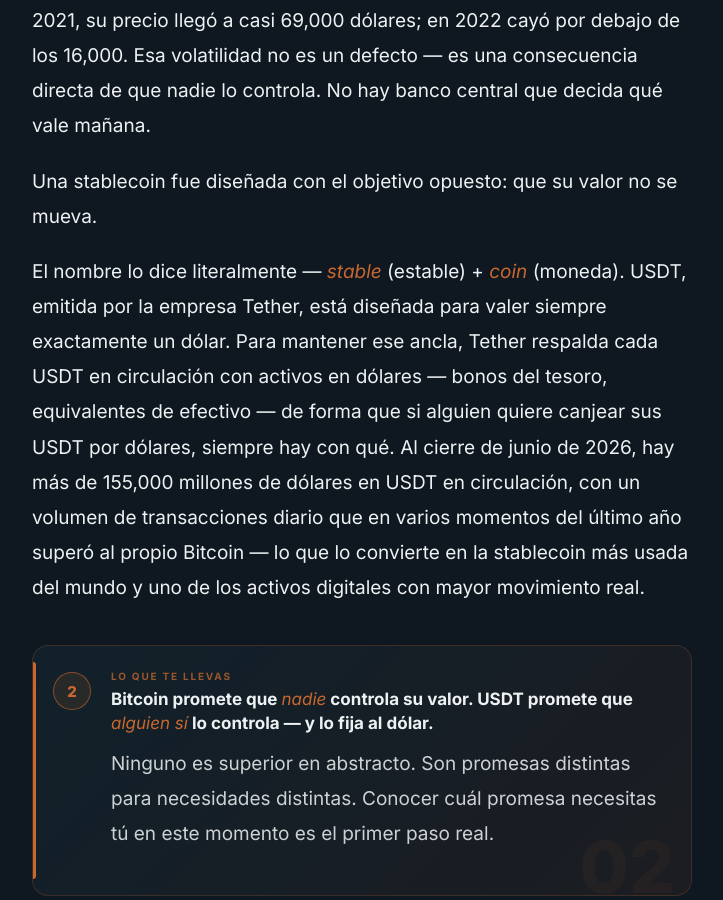
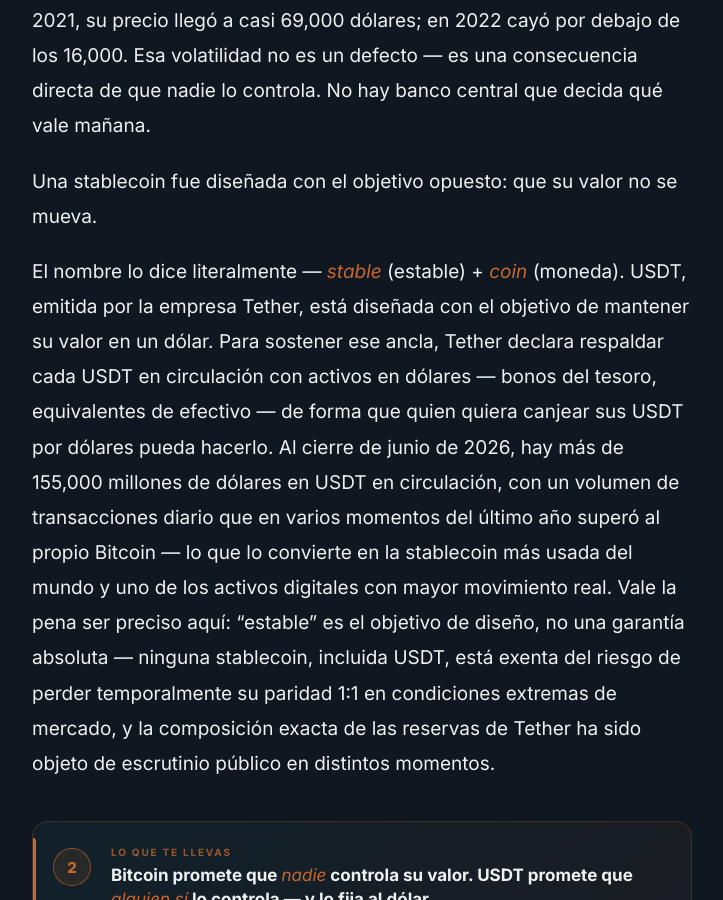
Before and after one commit to Appsalex/infinexa, a Jekyll site: the page built from _posts/2026-06-30-stablecoin-vs-bitcoin.md, in a window 1280 px wide and 900 px high, scrolled down 2442 px. Shown: the whole window, without its empty margins (278-1001 px from the left). Built offline with Jekyll 4.4.1, drawn with Linux system fonts in a browser that asks for light colours; some of the changed text lies outside the part shown.

Commit message:
Fase 5: auditoría de claims del blog
- Suavizado el lenguaje absoluto sobre la paridad de USDT en stablecoin-vs-bitcoin.md
  ('siempre exactamente un dólar' -> objetivo de diseño, no garantía; se agrega
  nota sobre riesgo de de-peg y escrutinio público de las reservas de Tether).
- Corregidas 4 referencias obsoletas a 'la carta' (pillar_label y enlaces en el
  cuerpo de wallet-no-custodial, stablecoin-vs-bitcoin, bloque-genesis-bitcoin y
  whitepaper-bitcoin) que apuntaban a un home que ya no usa esa narrativa tras
  la Fase 2. Ahora apuntan a 'Infinexa' de forma genérica.
- Ajustada la misma referencia en donativo/index.html.
- Revis包n del resto de los 15 posts: sin lenguaje de rendimiento garantizado,
  urgencia artificial o superlativos sin fuente. Estadística del 65% ya remite
  a Diversifica, donde está citada (Tom Corley / Rich Habits).

```diff
--- a/_posts/2026-06-30-stablecoin-vs-bitcoin.md
+++ b/_posts/2026-06-30-stablecoin-vs-bitcoin.md
@@ -37,7 +37,7 @@
 
 Una stablecoin fue diseñada con el objetivo opuesto: que su valor no se mueva.
 
-El nombre lo dice literalmente — *stable* (estable) + *coin* (moneda). USDT, emitida por la empresa Tether, está diseñada para valer siempre exactamente un dólar. Para mantener ese ancla, Tether respalda cada USDT en circulación con activos en dólares — bonos del tesoro, equivalentes de efectivo — de forma que si alguien quiere canjear sus USDT por dólares, siempre hay con qué. Al cierre de junio de 2026, hay más de 155,000 millones de dólares en USDT en circulación, con un volumen de transacciones diario que en varios momentos del último año superó al propio Bitcoin — lo que lo convierte en la stablecoin más usada del mundo y uno de los activos digitales con mayor movimiento real.
+El nombre lo dice literalmente — *stable* (estable) + *coin* (moneda). USDT, emitida por la empresa Tether, está diseñada con el objetivo de mantener su valor en un dólar. Para sostener ese ancla, Tether declara respaldar cada USDT en circulación con activos en dólares — bonos del tesoro, equivalentes de efectivo — de forma que quien quiera canjear sus USDT por dólares pueda hacerlo. Al cierre de junio de 2026, hay más de 155,000 millones de dólares en USDT en circulación, con un volumen de transacciones diario que en varios momentos del último año superó al propio Bitcoin — lo que lo convierte en la stablecoin más usada del mundo y uno de los activos digitales con mayor movimiento real. Vale la pena ser preciso aquí: "estable" es el objetivo de diseño, no una garantía absoluta — ninguna stablecoin, incluida USDT, está exenta del riesgo de perder temporalmente su paridad 1:1 en condiciones extremas de mercado, y la composición exacta de las reservas de Tether ha sido objeto de escrutinio público en distintos momentos.
 
 <div class="principio">
   <div class="principio-badge">2</div>
@@ -59,7 +59,7 @@
 
 ## Un detalle práctico que conviene entender antes de usarlo
 
-USDT existe en varias redes al mismo tiempo: Tron (TRC20), Ethereum (ERC20), Polygon, BNB Chain, y otras. El valor es siempre el mismo — un dólar — pero la red por la que viaja determina la comisión y la velocidad. Polygon tiene comisiones de fracciones de centavo; Ethereum puede costar varios dólares en horas de alta demanda.
+USDT existe en varias redes al mismo tiempo: Tron (TRC20), Ethereum (ERC20), Polygon, BNB Chain, y otras. El valor buscado es el mismo en todas — un dólar — pero la red por la que viaja determina la comisión y la velocidad. Polygon tiene comisiones de fracciones de centavo; Ethereum puede costar varios dólares en horas de alta demanda.
 
 Lo crítico: si alguien te envía USDT por la red Polygon y tú lo intentas recibir en una wallet configurada para Tron, los fondos se pierden. No hay forma de revertirlo — es la misma naturaleza de las blockchains que mencionamos en el post de [wallet no custodial](/blog/wallet-no-custodial/). Por eso, antes de cualquier transacción, siempre confirmar: ¿qué red? ¿la misma en los dos lados?
 
--- a/donativo/index.html
+++ b/donativo/index.html
@@ -126,7 +126,7 @@
 <div class="hero">
   <div class="story-label">Apoyo voluntario</div>
   <h1 class="story-h1">Si algo de esto te ha <em>servido</em>, puedes invitarme un café</h1>
-  <p class="story-p">Todo el contenido de Infinexa — el blog, la carta, las infografías — es gratuito y lo va a seguir siendo. Esta página no es necesaria para acceder a nada: es solo un espacio para quien quiera apoyar el trabajo de forma completamente voluntaria, sin que eso desbloquee ni cambie nada.</p>
+  <p class="story-p">Todo el contenido de Infinexa — el blog, la página principal, las infografías — es gratuito y lo va a seguir siendo. Esta página no es necesaria para acceder a nada: es solo un espacio para quien quiera apoyar el trabajo de forma completamente voluntaria, sin que eso desbloquee ni cambie nada.</p>
 </div>
 
 <div class="sec">
```
Also changed, not shown: other parts of _posts/2026-06-30-stablecoin-vs-bitcoin.md (+2 -2 lines), _posts/2026-06-26-wallet-no-custodial.md (+2 -2 lines), _posts/2026-07-12-bloque-genesis-bitcoin.md (+1 -1 lines), _posts/2026-07-12-whitepaper-bitcoin.md (+2 -2 lines).
